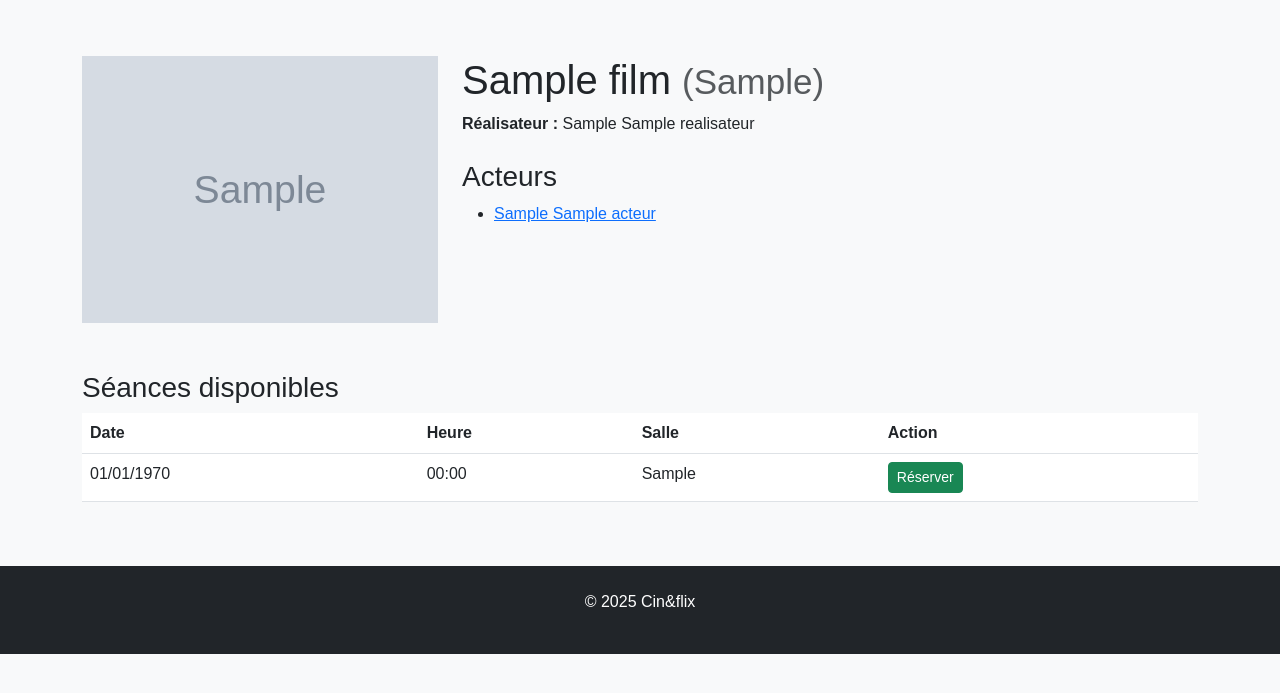
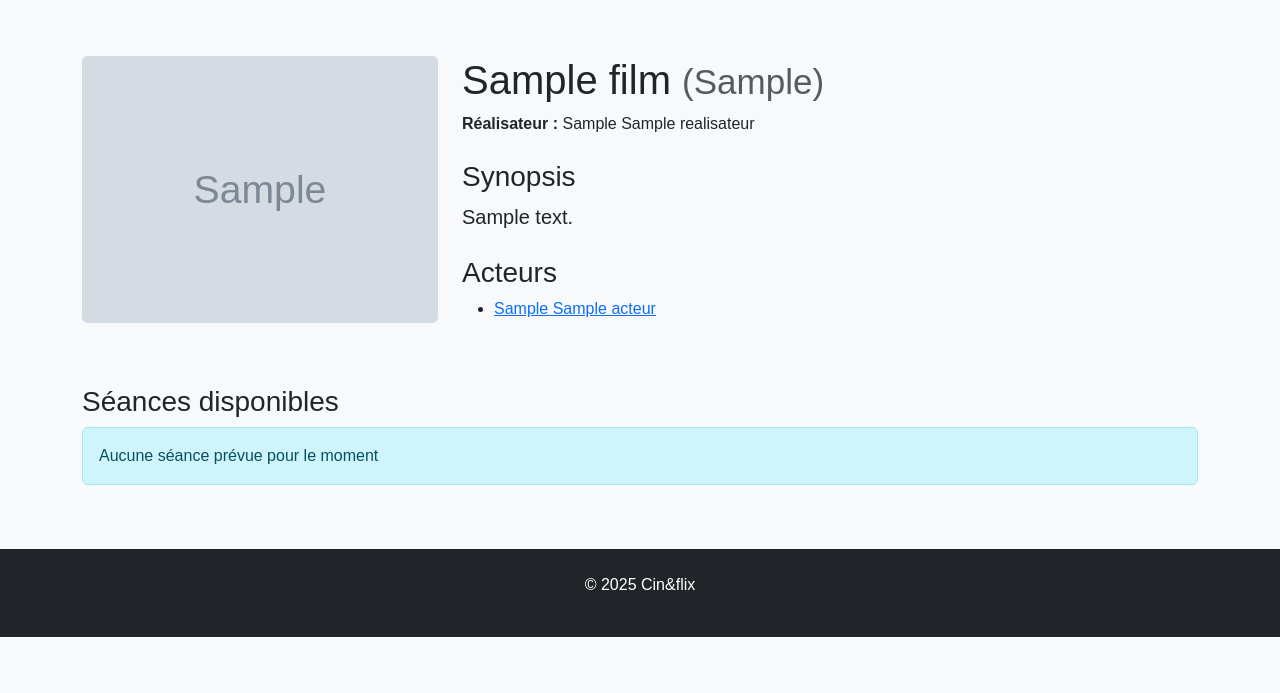
Before and after one commit to DrDemoniak/BDD-cinema, a PHP site: page /film.php?id=1 in a window 1280 px wide. Shown: the part 56-749 px from the top of the page. Run offline with PHP 8.4, Linux system fonts and the light colour scheme; tables that the repository leaves empty or names only in its code hold one stand-in row (values such as "Sample post"); grey boxes marked "Sample" are stand-in pictures.

Commit message:
Modification de la page Film.php, ajout du synopsis du film

```diff
--- a/flavien/film.php
+++ b/flavien/film.php
@@ -1,4 +1,4 @@
-<?php session_start(); // Ajoutez cette ligne en tout premier
+<?php session_start();
 require_once 'includes/config.php';
 
 if (!isset($_GET['id'])) {
@@ -40,7 +40,7 @@
 $sessionsQuery = $db->prepare("
     SELECT s.*, l.salle FROM seances s
     JOIN lieux l ON s.id_lieu = l.id
-    WHERE s.id_film = ?
+    WHERE s.id_film = ? AND s.horaires > NOW()
     ORDER BY s.horaires
 ");
 $sessionsQuery->execute([$filmId]);
@@ -49,27 +49,38 @@
 
 <div class="row">
     <div class="col-md-4">
-        <img src="<?= $film['url_image'] ?>" class="img-fluid" alt="<?= $film['titre'] ?>">
+        <img src="<?= htmlspecialchars($film['url_image']) ?>" class="img-fluid rounded" alt="<?= htmlspecialchars($film['titre']) ?>">
     </div>
     <div class="col-md-8">
-        <h1><?= $film['titre'] ?> <small class="text-muted">(<?= $film['annee'] ?>)</small></h1>
-        <p><strong>Réalisateur :</strong> <?= $film['realisateur_prenom'] ?> <?= $film['realisateur_nom'] ?></p>
+        <h1><?= htmlspecialchars($film['titre']) ?> <small class="text-muted">(<?= $film['annee'] ?>)</small></h1>
+        <p><strong>Réalisateur :</strong> <?= htmlspecialchars($film['realisateur_prenom']) ?> <?= htmlspecialchars($film['realisateur_nom']) ?></p>
 
-        <h3 class="mt-4">Acteurs</h3>
+        <div class="mt-4">
+            <h3>Synopsis</h3>
+            <p class="lead"><?= nl2br(htmlspecialchars($film['description'])) ?></p>
+        </div>
+
+        <div class="mt-4">
+            <h3>Acteurs</h3>
             <ul>
                 <?php foreach ($actors as $actor): ?>
                 <li>
                     <a href="acteur.php?id=<?= $actor['id'] ?>">
-                    <?= $actor['prenom'] ?> <?= $actor['nom'] ?>
+                        <?= htmlspecialchars($actor['prenom']) ?> <?= htmlspecialchars($actor['nom']) ?>
                     </a>
                 </li>
                 <?php endforeach; ?>
             </ul>
         </div>
     </div>
+</div>
 
-<h3 class="mt-5">Séances disponibles</h3>
-<table class="table">
+<div class="mt-5">
+    <h3>Séances disponibles</h3>
+    <?php if (empty($sessions)): ?>
+        <div class="alert alert-info">Aucune séance prévue pour le moment</div>
+    <?php else: ?>
+        <table class="table table-striped">
             <thead>
                 <tr>
                     <th>Date</th>
@@ -83,7 +94,7 @@
                 <tr>
                     <td><?= date('d/m/Y', strtotime($session['horaires'])) ?></td>
                     <td><?= date('H:i', strtotime($session['horaires'])) ?></td>
-            <td><?= $session['salle'] ?></td>
+                    <td><?= htmlspecialchars($session['salle']) ?></td>
                     <td>
                         <a href="reservation.php?id_seance=<?= $session['id'] ?>" class="btn btn-sm btn-success">
                             Réserver
@@ -93,5 +104,7 @@
                 <?php endforeach; ?>
             </tbody>
         </table>
+    <?php endif; ?>
+</div>
 
 <?php include 'includes/footer.php'; ?>
```
Lines whose indentation alone changed are shown as unchanged.
